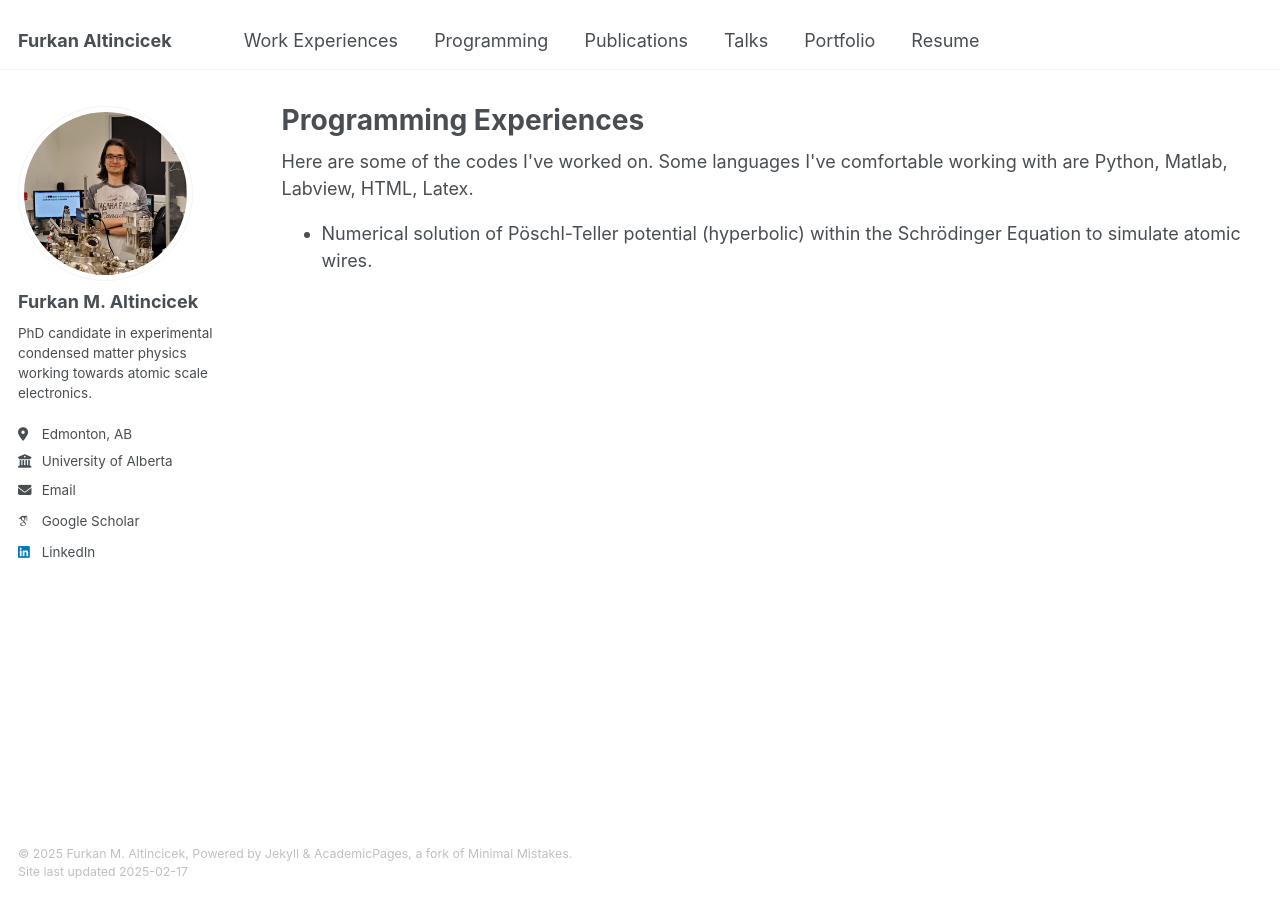
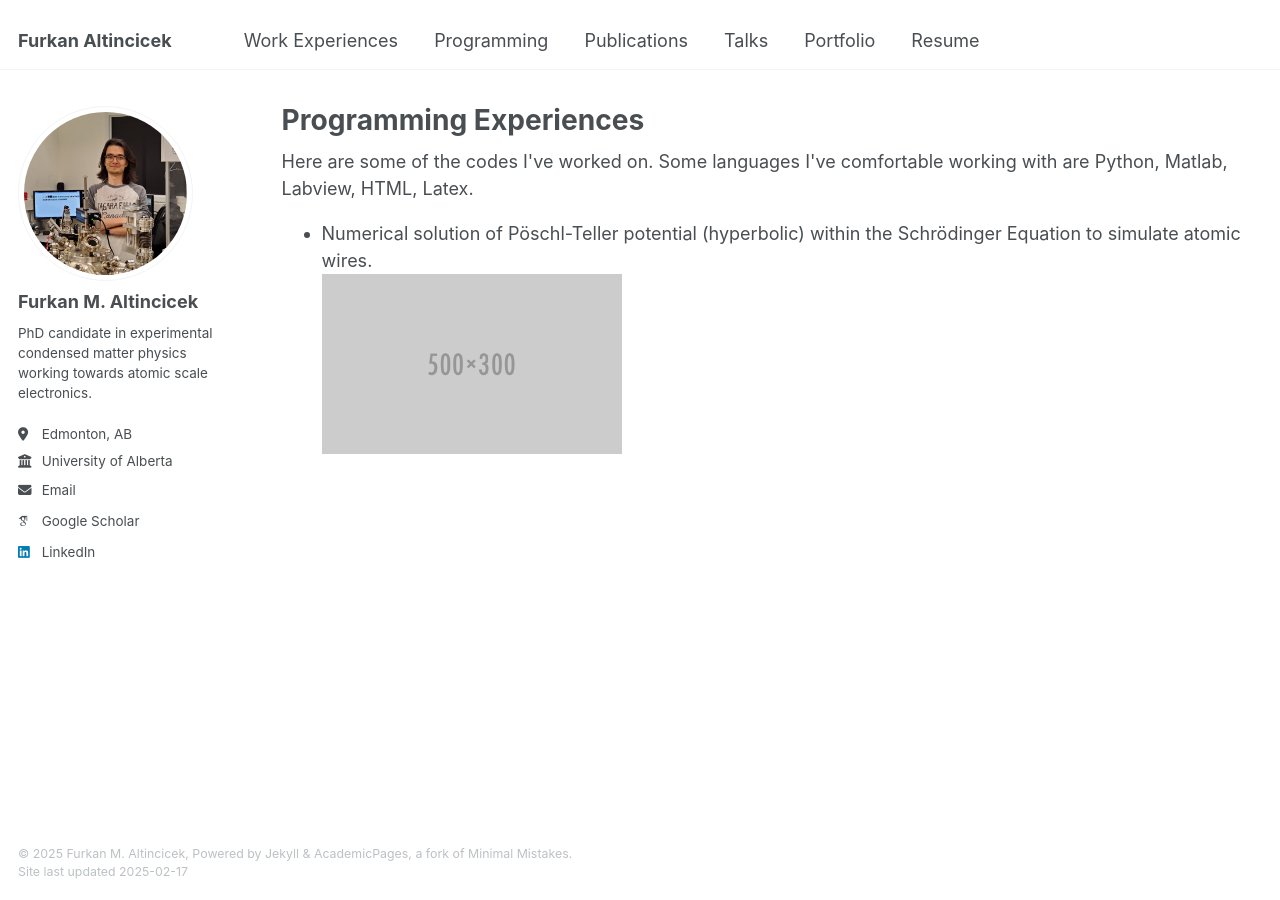
Before and after one commit to faltincicek/faltincicek.github.io, a Jekyll site: the page built from _pages/programming.html, in a window 1280 px wide. Built offline with Jekyll 4.4.1, drawn with Linux system fonts in a browser that asks for light colours; some web fonts are replaced.

Commit message:
Update programming.html

```diff
--- a/_pages/programming.html
+++ b/_pages/programming.html
@@ -9,6 +9,7 @@ Here are some of the codes I've worked on. Some languages I've comfortable worki
 
 <ul style="list-style-type: disc;">
   <li>
-    Numerical solution of Pöschl-Teller potential (hyperbolic) within the Schrödinger Equation to simulate atomic wires.
+    Numerical solution of Pöschl-Teller potential (hyperbolic) within the Schrödinger Equation to simulate atomic wires.<br>
+    <img src="https://faltincicek.github.io/images/500x300.png" alt="PT Model" style="width: 300px; height: auto;">
   </li>
 </ul>
```
